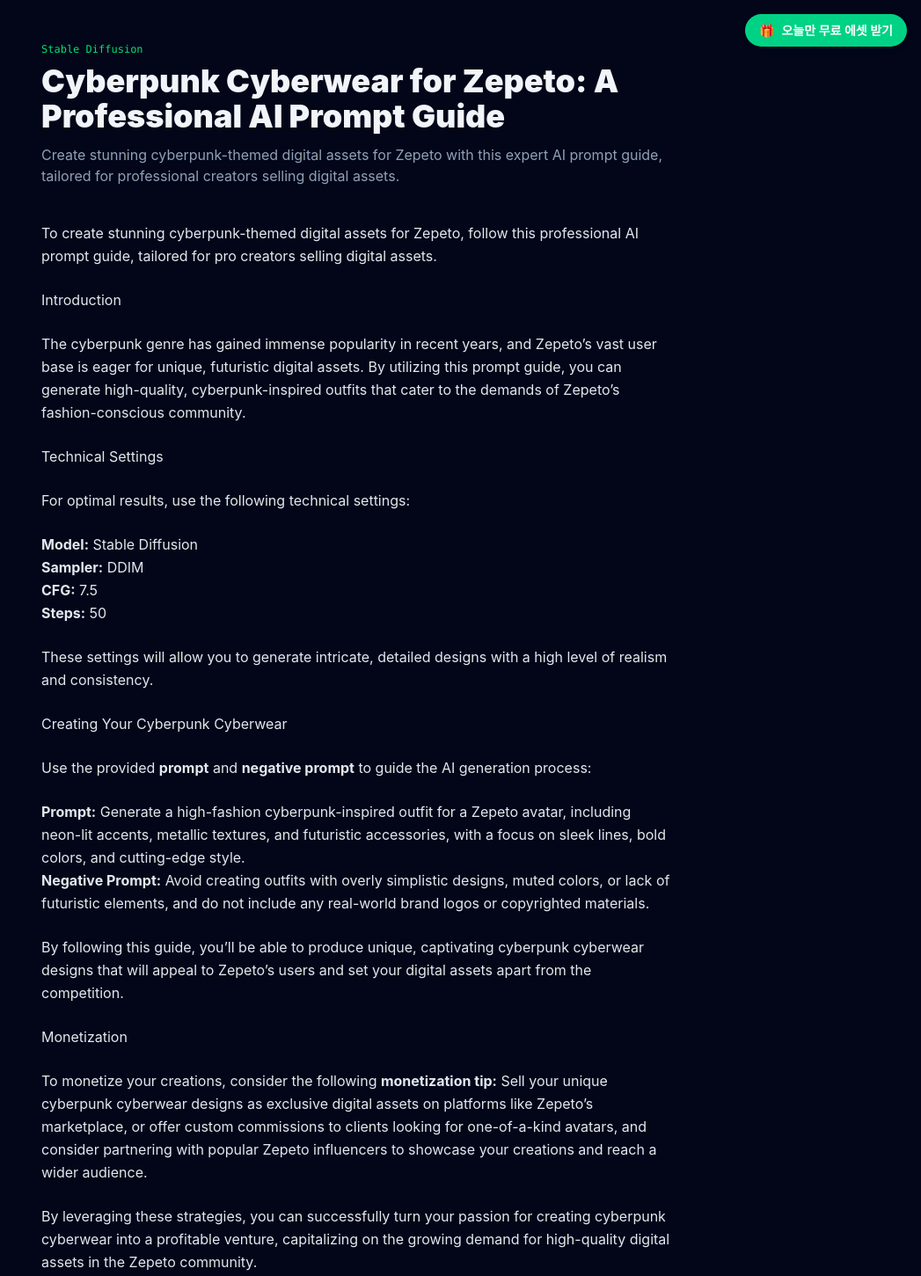
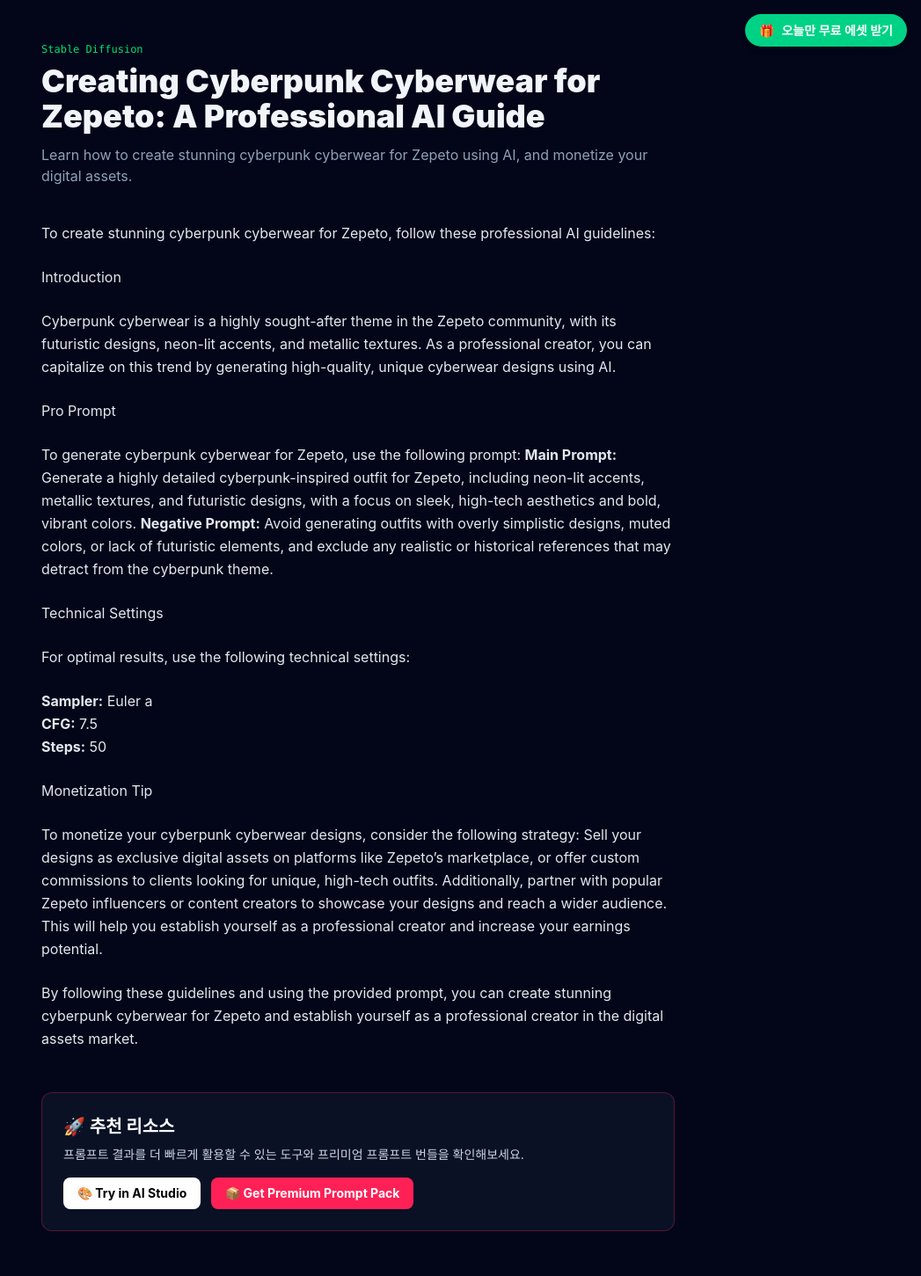
Before and after one commit to chenghun1234-dotcom/promptforge, an Astro site: page /prompts/cyberpunk-cyberwear-for-zepeto in a window 1280 px wide. Shown: the top 1451 px of the page at 88% size, without its empty margins (233-1280 px from the left). Built offline with nearby package versions, Linux system fonts and the light colour scheme; Astro itself is replaced by a stand-in of ours.

Commit message:
🚀 Auto-forged new prompts via Groq

```diff
--- a/src/content/prompts/cyberpunk-cyberwear-for-zepeto.md
+++ b/src/content/prompts/cyberpunk-cyberwear-for-zepeto.md
@@ -1,44 +1,39 @@
 ---
-title: "Cyberpunk Cyberwear for Zepeto: A Professional AI Prompt Guide"
-description: "Create stunning cyberpunk-themed digital assets for Zepeto with this expert AI prompt guide, tailored for professional creators selling digital assets."
-date: "2026-07-27T16:04:49.655127+00:00"
+title: "Creating Cyberpunk Cyberwear for Zepeto: A Professional AI Guide"
+description: "Learn how to create stunning cyberpunk cyberwear for Zepeto using AI, and monetize your digital assets."
+date: "2026-07-27T19:05:28.869678+00:00"
 tags:
   - Cyberpunk
   - Cyberwear
   - Zepeto
   - Digital Assets
-  - AI Prompt
+  - AI Generation
 model: "Stable Diffusion"
-prompt: "Generate a high-fashion cyberpunk-inspired outfit for a Zepeto avatar, including neon-lit accents, metallic textures, and futuristic accessories, with a focus on sleek lines, bold colors, and cutting-edge style."
-negativePrompt: "Avoid creating outfits with overly simplistic designs, muted colors, or lack of futuristic elements, and do not include any real-world brand logos or copyrighted materials."
-sampler: "DDIM"
+prompt: "Generate a highly detailed cyberpunk-inspired outfit for Zepeto, including neon-lit accents, metallic textures, and futuristic designs, with a focus on sleek, high-tech aesthetics and bold, vibrant colors."
+negativePrompt: "Avoid generating outfits with overly simplistic designs, muted colors, or lack of futuristic elements, and exclude any realistic or historical references that may detract from the cyberpunk theme."
+sampler: "Euler a"
 cfg: 7.5
 steps: 50
-monetizationTip: "Sell your unique cyberpunk cyberwear designs as exclusive digital assets on platforms like Zepeto's marketplace, or offer custom commissions to clients looking for one-of-a-kind avatars, and consider partnering with popular Zepeto influencers to showcase your creations and reach a wider audience."
+monetizationTip: "Sell your cyberpunk cyberwear designs as exclusive digital assets on platforms like Zepeto's marketplace, or offer custom commissions to clients looking for unique, high-tech outfits, and consider partnering with popular Zepeto influencers or content creators to showcase your designs and reach a wider audience."
 ---
-To create stunning cyberpunk-themed digital assets for Zepeto, follow this professional AI prompt guide, tailored for pro creators selling digital assets.
+To create stunning cyberpunk cyberwear for Zepeto, follow these professional AI guidelines:
 
 ### Introduction
-The cyberpunk genre has gained immense popularity in recent years, and Zepeto's vast user base is eager for unique, futuristic digital assets. By utilizing this prompt guide, you can generate high-quality, cyberpunk-inspired outfits that cater to the demands of Zepeto's fashion-conscious community.
+Cyberpunk cyberwear is a highly sought-after theme in the Zepeto community, with its futuristic designs, neon-lit accents, and metallic textures. As a professional creator, you can capitalize on this trend by generating high-quality, unique cyberwear designs using AI.
+
+### Pro Prompt
+To generate cyberpunk cyberwear for Zepeto, use the following prompt:
+**Main Prompt:** Generate a highly detailed cyberpunk-inspired outfit for Zepeto, including neon-lit accents, metallic textures, and futuristic designs, with a focus on sleek, high-tech aesthetics and bold, vibrant colors.
+**Negative Prompt:** Avoid generating outfits with overly simplistic designs, muted colors, or lack of futuristic elements, and exclude any realistic or historical references that may detract from the cyberpunk theme.
 
 ### Technical Settings
 For optimal results, use the following technical settings:
-- **Model:** Stable Diffusion
-- **Sampler:** DDIM
-- **CFG:** 7.5
-- **Steps:** 50
+* **Sampler:** Euler a
+* **CFG:** 7.5
+* **Steps:** 50
 
-These settings will allow you to generate intricate, detailed designs with a high level of realism and consistency.
+### Monetization Tip
+To monetize your cyberpunk cyberwear designs, consider the following strategy:
+Sell your designs as exclusive digital assets on platforms like Zepeto's marketplace, or offer custom commissions to clients looking for unique, high-tech outfits. Additionally, partner with popular Zepeto influencers or content creators to showcase your designs and reach a wider audience. This will help you establish yourself as a professional creator and increase your earnings potential.
 
-### Creating Your Cyberpunk Cyberwear
-Use the provided **prompt** and **negative prompt** to guide the AI generation process:
-- **Prompt:** Generate a high-fashion cyberpunk-inspired outfit for a Zepeto avatar, including neon-lit accents, metallic textures, and futuristic accessories, with a focus on sleek lines, bold colors, and cutting-edge style.
-- **Negative Prompt:** Avoid creating outfits with overly simplistic designs, muted colors, or lack of futuristic elements, and do not include any real-world brand logos or copyrighted materials.
-
-By following this guide, you'll be able to produce unique, captivating cyberpunk cyberwear designs that will appeal to Zepeto's users and set your digital assets apart from the competition.
-
-### Monetization
-To monetize your creations, consider the following **monetization tip:**
-Sell your unique cyberpunk cyberwear designs as exclusive digital assets on platforms like Zepeto's marketplace, or offer custom commissions to clients looking for one-of-a-kind avatars, and consider partnering with popular Zepeto influencers to showcase your creations and reach a wider audience.
-
-By leveraging these strategies, you can successfully turn your passion for creating cyberpunk cyberwear into a profitable venture, capitalizing on the growing demand for high-quality digital assets in the Zepeto community.
+By following these guidelines and using the provided prompt, you can create stunning cyberpunk cyberwear for Zepeto and establish yourself as a professional creator in the digital assets market.
```
